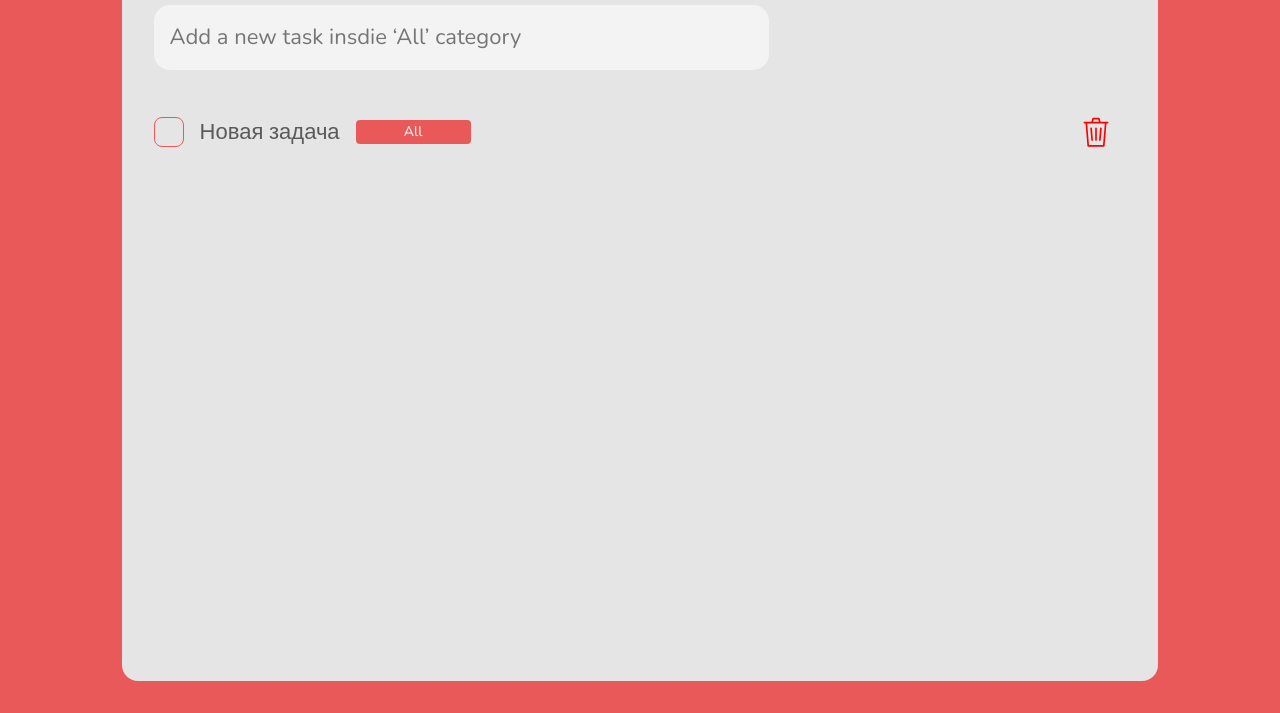
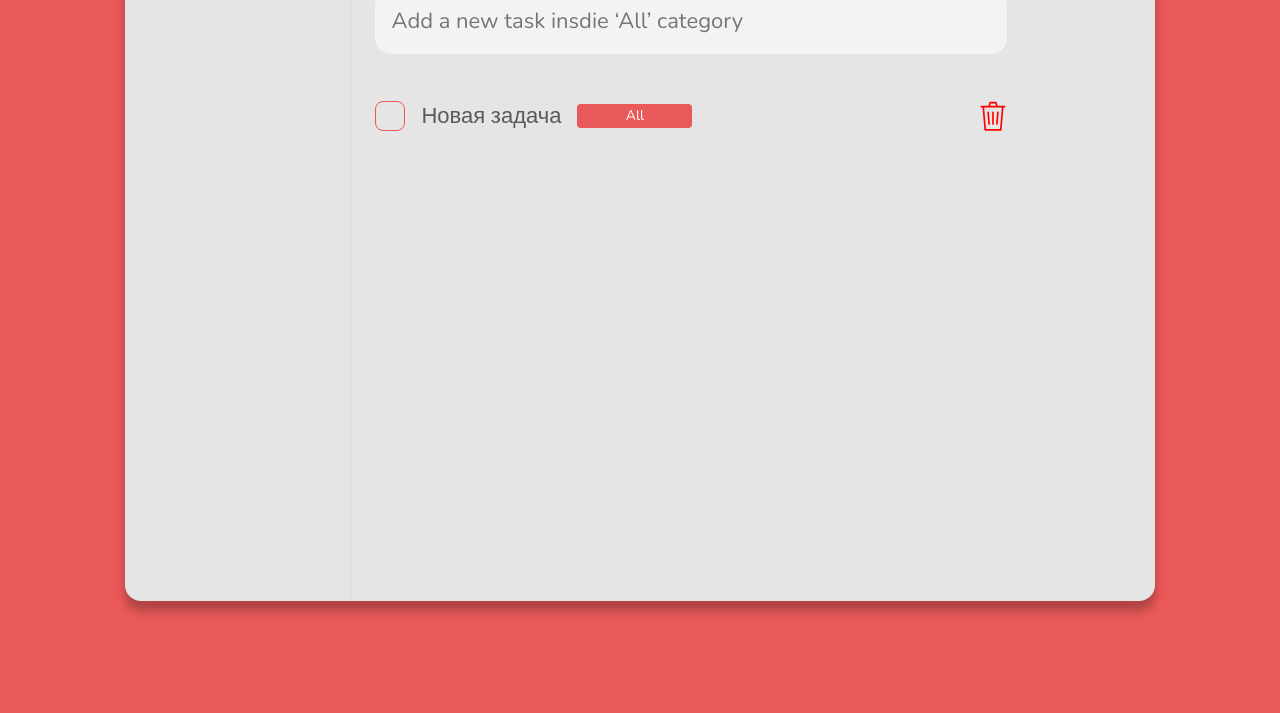
Before and after one commit to Fokusss/todo, a website built with webpack: page src/index.html in a window 1280 px wide. Shown: the part 151-864 px from the top of the page. After the commit the page ends 800 px from the top, so only its background shows below. Built offline with nearby package versions, Linux system fonts and the light colour scheme.

Commit message:
Add section caregory

```diff
--- a/src/blocks/body/body.css
+++ b/src/blocks/body/body.css
@@ -4,5 +4,6 @@
   min-height: 100vh;
   display: flex;
   justify-content: center;
-  padding: 32px;
+  padding: 16px;
+  box-sizing: border-box;
 }
--- /dev/null
+++ b/src/blocks/category/category.css
@@ -0,0 +1,5 @@
+.category {
+  width: 21%;
+  border-right: 1px solid rgb(216, 216, 216);
+  margin-right: 24px;
+}
--- a/src/blocks/todo/__input/todo__input.css
+++ b/src/blocks/todo/__input/todo__input.css
@@ -1,7 +1,7 @@
 .todo__input {
   margin-right: 16px;
   padding: 20px 16px 20px 16px;
-  width: 60%;
+  min-width: 600px;
   font-size: 22px;
   color: grey;
   background-color: #F3F3F3;
--- a/src/blocks/todo/todo.css
+++ b/src/blocks/todo/todo.css
@@ -1,6 +1,9 @@
 .todo {
   background-color: #E5E5E5;
-  padding: 32px;
+  margin: 32px;
+  padding: 0 16px 0 16px;
   width: 80%;
   border-radius: 16px;
+  box-shadow: 0 10px 10px 0 rgba(0, 0, 0, 0.25);
+  display: flex;
 }
--- a/src/index.html
+++ b/src/index.html
@@ -8,20 +8,27 @@
 </head>
 <body class="body">
   <section class="todo">
-    <h1 class="todo__title">Все задачи</h1>
+
+    <div class="category">
+      <p>ghbdas</p>
+    </div>
+
+    <div>
+      <h1 class="todo__title">Все задачи</h1>
     <div class="todo__inputBox">
       <input class="todo__input" type="text" placeholder="Add a new task insdie ‘All’ category">
     </div>
-  <ul class="tasks">
-    <li class="tasks__one">
+     <ul class="tasks">
+      <li class="tasks__one">
       <div class="tasks__box">
         <input type="checkbox" id="1" class="tasks__checkbox">
         <label for="1" class="tasks__text">Новая задача</label>
         <p class="tasks__category">All</p>
       </div>
       <button class="task__delete"></button>
-    </li>
-  </ul>
+        </li>
+      </ul>
+    </div>
   </section>
   <template id="task">
     <li class="tasks__one">
--- a/src/pages/style.css
+++ b/src/pages/style.css
@@ -14,3 +14,4 @@
 @import url(../blocks/tasks/__category/tasks__category.css);
 @import url(../blocks/tasks/__delete/tasks__delete.css);
 @import url(../blocks/tasks/__box/task__box.css);
+@import url(../blocks/category/category.css);
```
